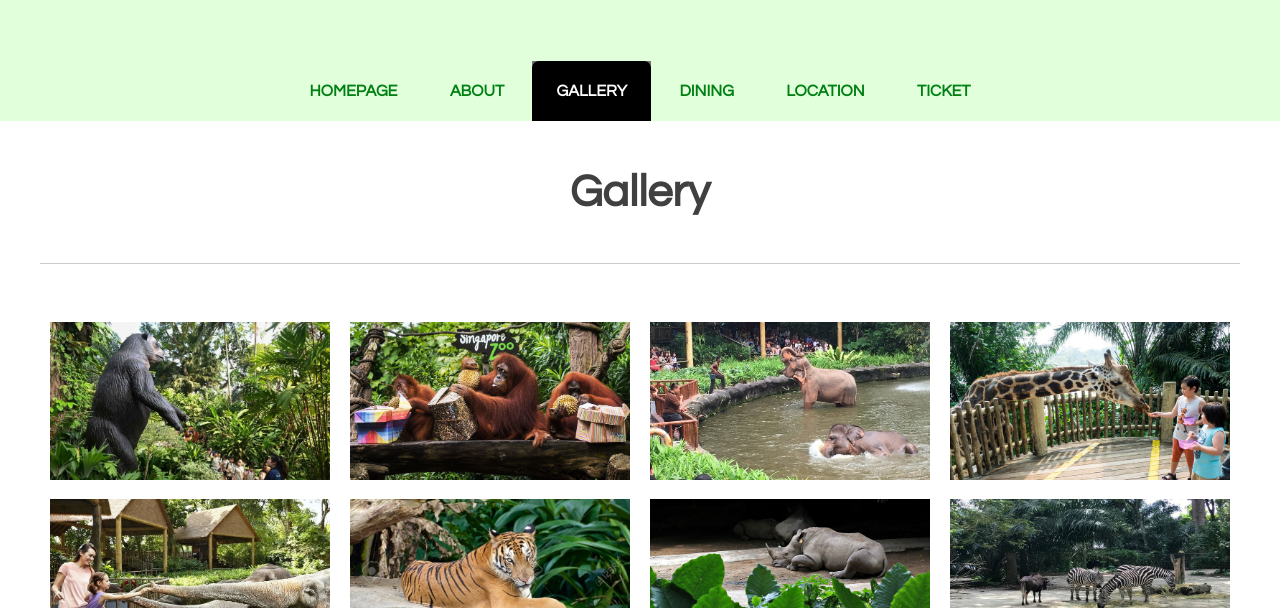
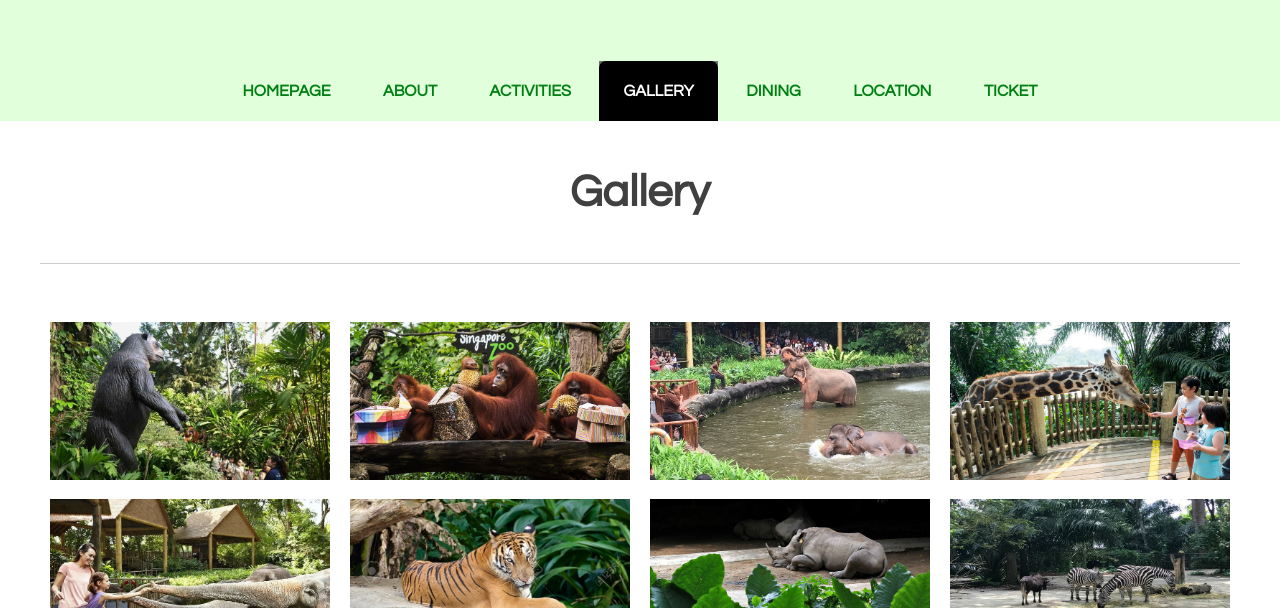
Before and after one commit to shammininathan28/myfirstwebpage.github.io, a plain HTML site: page gallery.html in a window 1280 px wide. Shown: the part 192-800 px from the top of the page. Drawn offline with Linux system fonts and the light colour scheme.

Commit message:
Update gallery.html

```diff
--- a/gallery.html
+++ b/gallery.html
@@ -22,6 +22,7 @@
 			<ul>
 				<li><a href="index.html" accesskey="1" title="">Homepage</a></li>
 				<li><a href="about.html" accesskey="2" title="">About</a></li>
+				<li><a href="activities.html" accesskey="2" title="">Activities</a></li>
 				<li class="active"><a href="gallery.html" accesskey="3" title="">Gallery</a></li>
 				<li><a href="dining.html" accesskey="4" title="">Dining</a></li>
 				<li><a href="location.html" accesskey="5" title="">Location</a></li>
```
